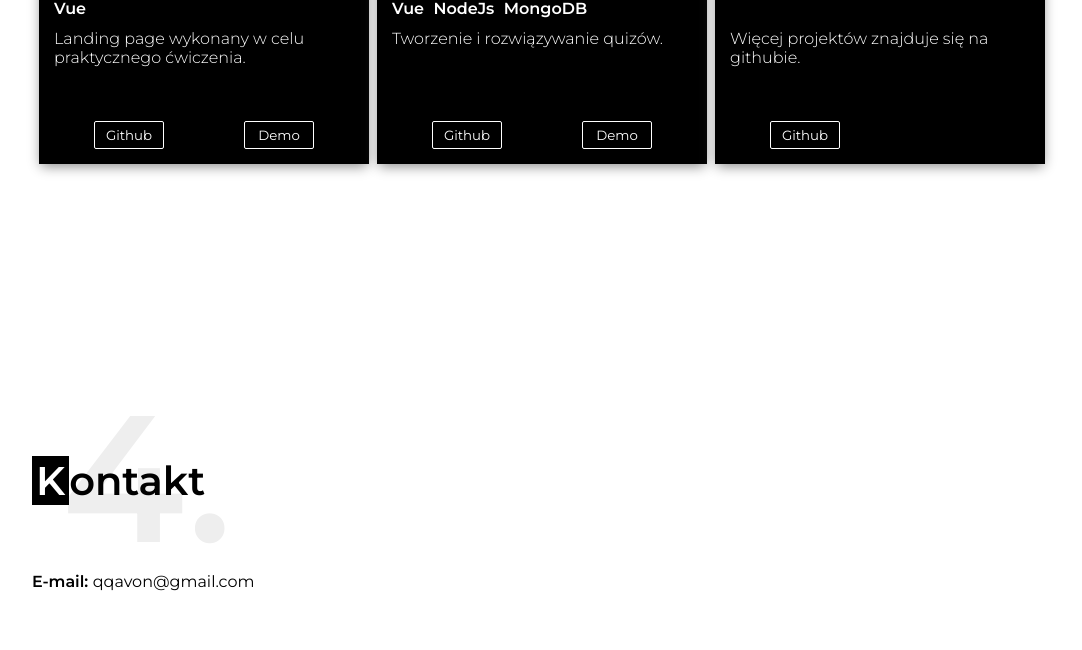
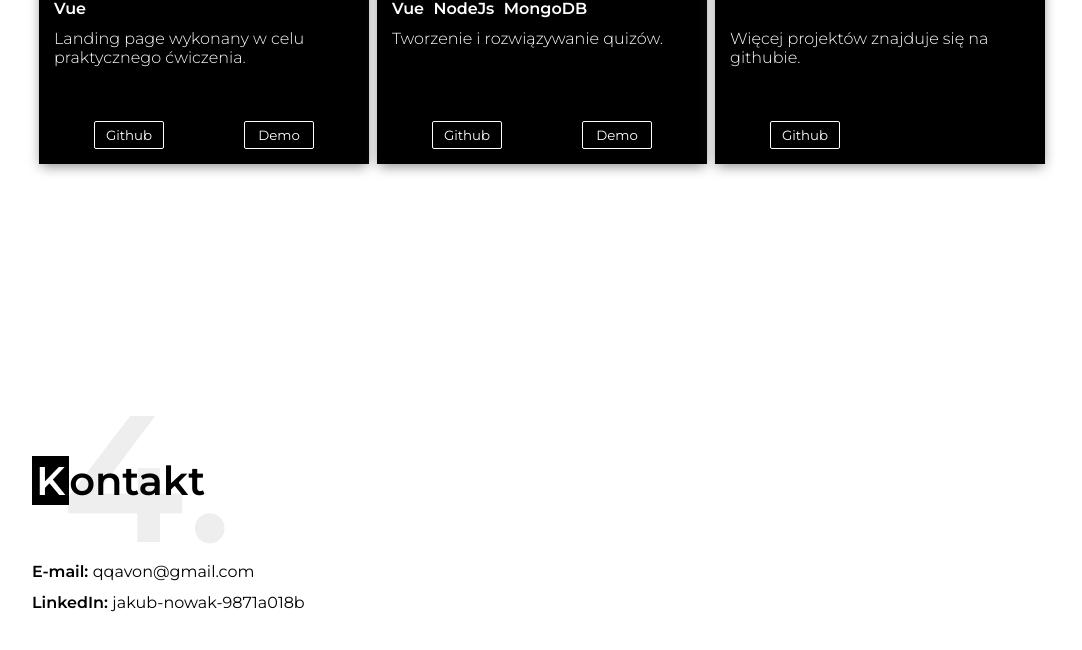
Before and after one commit to qqavon/My-portfolio, a React (Create React App) app: page /sections in a window 1280 px wide. Shown: the part 2100-2750 px from the top of the page, without its empty margins (98-1180 px from the left). Built offline with nearby package versions, Linux system fonts and the light colour scheme; the HTML template or start-up script is replaced by a standard one.

Commit message:
Added transition to contact section

```diff
--- a/src/components/Contact/Contact.js
+++ b/src/components/Contact/Contact.js
@@ -11,6 +11,9 @@ const Contact = () => {
             <p>
                 <b> E-mail: </b> <a href="mailto:qqavon@gmail.com">qqavon@gmail.com</a>
             </p>
+            <p>
+                <b> LinkedIn: </b> <a href="https://www.linkedin.com/in/jakub-nowak-9871a018b/"> jakub-nowak-9871a018b </a>
+            </p>
         </section>
     )
 }
--- a/src/components/Contact/contact.css
+++ b/src/components/Contact/contact.css
@@ -1,3 +1,14 @@
 #contact a {
     cursor: pointer;
 }
+
+#contact p {
+    margin: 6px 0;
+    opacity: 0;
+    transform: translateY(40px);
+    transition: opacity .3s ease-in-out, transform .5s ease-in-out;
+}
+#contact p[class~=active] {
+    opacity: 1;
+    transform: translateY(0px);
+}
--- a/src/components/Nav/Nav.js
+++ b/src/components/Nav/Nav.js
@@ -12,7 +12,7 @@ const Nav = () => {
         links.forEach((link, index) => {
             setTimeout(() => {
                 link.classList.toggle('active')
-            }, (index * 120))
+            }, (index * 40))
         })
     }
     const navScroll = el => {
--- a/src/components/Nav/nav.css
+++ b/src/components/Nav/nav.css
@@ -22,7 +22,7 @@ nav[class~=active] {
 }
 .nav__body {
     justify-self: end;
-    display: grid;
+    display: none;
     align-content: start;
     padding: 15px;
     grid-gap: 20px;
@@ -36,19 +36,18 @@ nav[class~=active] {
     overflow: hidden;
     transform: translateX(105%);
     opacity: 0;
-    transition: transform .6s ease-out, opacity .3s ease-in-out;
 }
 .nav__body[class~=active] {
-    transition: transform .3s ease-out, opacity .6s ease-in-out;
+    display: grid;
     opacity: 1;
     transform: translateX(0%)
 }
 .nav__body a {
     opacity: 0;
     cursor: pointer;
-    transition: opacity .4s ease-in-out;
 }
 .nav__body a[class~=active] {
+    transition: opacity .4s ease-in-out;
     opacity: 1;
 }
 
--- a/src/views/Sections/Sections.js
+++ b/src/views/Sections/Sections.js
@@ -12,6 +12,10 @@ const Sections = () => {
         const projectsList = document.querySelectorAll('.projects__list__item')
         let isProjectsAppear = false
 
+        const contactSection = document.querySelector('#contact')
+        const contactElements = document.querySelectorAll('#contact p')
+        let isContactAppear = false
+
         const showProjects = () => {
             isProjectsAppear = true
             projectsList.forEach((project, index) => {
@@ -21,10 +25,22 @@ const Sections = () => {
             })
         }
 
+        const showContactElements = () => {
+            isContactAppear = true
+            contactElements.forEach((element, index) => {
+                setTimeout(() => {
+                    element.classList.add('active')
+                }, (index * 125))
+            })
+        }
+
         window.onscroll = () => {
             const screenHeight = window.innerHeight
             if((window.pageYOffset + screenHeight/3) > projectsSection.offsetTop && !isProjectsAppear) {
                 showProjects()
+            }
+            if((window.pageYOffset + screenHeight/3) > contactSection.offsetTop && !isContactAppear) {
+                showContactElements()
             }
         }
     }, [])
```
